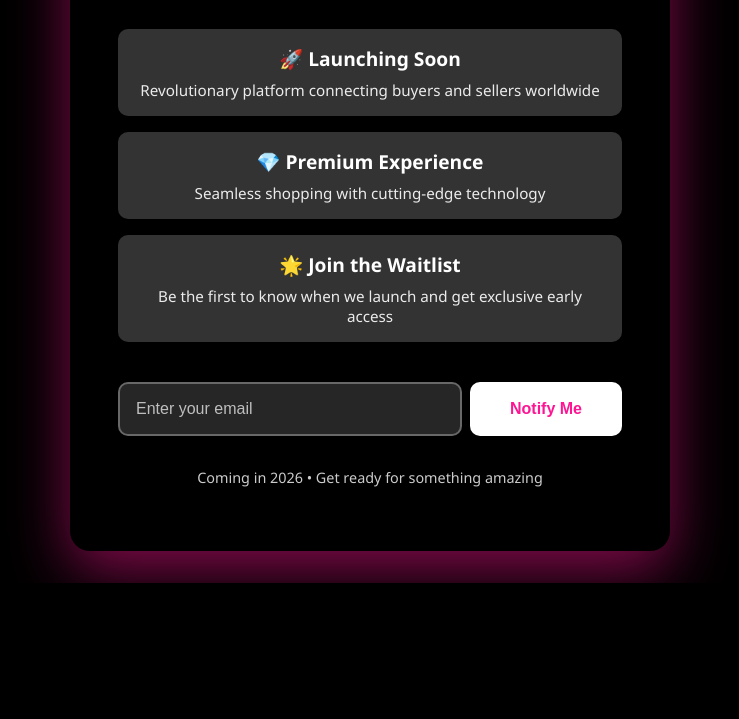
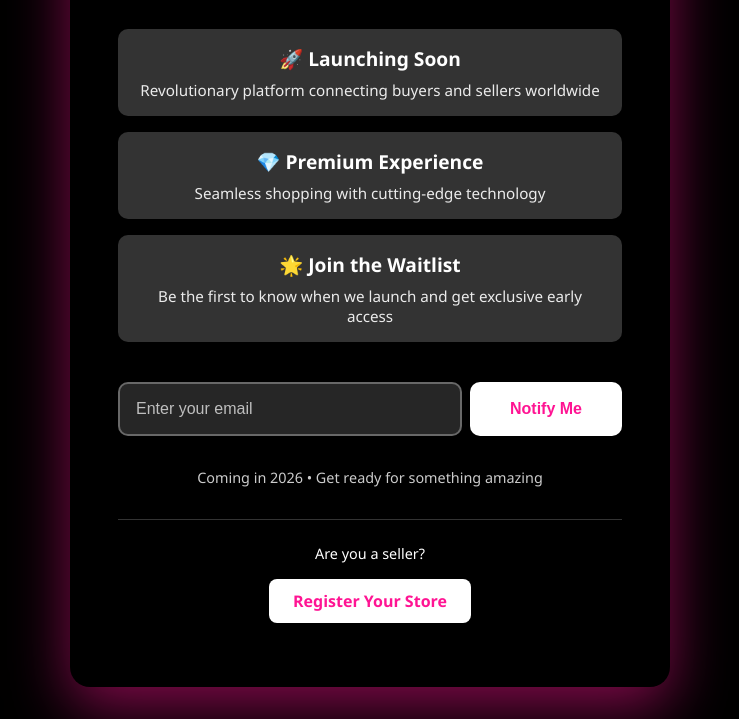
Before and after one commit to Got-Stock/got-stock-coming-soon, a plain HTML site: page index.html in a window 1280 px wide. Shown: the part 231-950 px from the top of the page, without its empty margins (270-1009 px from the left). Before the commit the page ends 814 px from the top, so only its background shows below. Drawn offline with Linux system fonts and the light colour scheme.

Commit message:
Add seller registration link to coming-soon page

```diff
--- a/index.html
+++ b/index.html
@@ -150,6 +150,11 @@
         <div class="launch-date">
             Coming in 2026 • Get ready for something amazing
         </div>
+
+    <div style="text-align: center; margin-top: 2rem; border-top: 1px solid rgba(255,255,255,0.2); padding-top: 1.5rem;">
+      <p style="font-size: 0.9rem; margin-bottom: 1rem;">Are you a seller?</p>
+      <a href="/seller-signup.html" style="display: inline-block; padding: 0.7rem 1.5rem; background: white; color: #ff1493; text-decoration: none; border-radius: 8px; font-weight: 600; transition: all 0.3s;" onmouseover="this.style.transform='scale(1.05)'" onmouseout="this.style.transform='scale(1)'">Register Your Store</a>
+    </div>
     </div>
 </body>
 </html>
```
